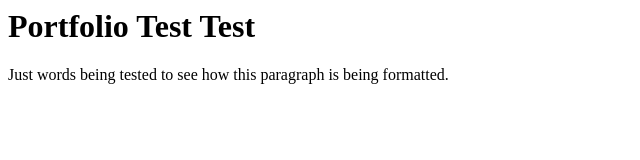
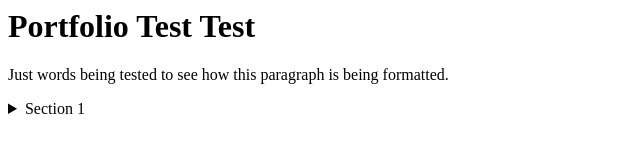
Before and after one commit to RafUrera/RafUrera.github.io, a plain HTML site: page index.html in a window 1280 px wide. Shown: the full height of the page, 0-640 px from the left. Drawn offline with Linux system fonts and the light colour scheme.

Commit message:
Update index.html

```diff
--- a/index.html
+++ b/index.html
@@ -7,6 +7,10 @@
     <body>
     <h1>Portfolio Test Test</h1>
     <p>Just words being tested to see how this paragraph is being formatted.</p>
+    <details>
+        <summary>Section 1</summary>
+        So you can create sections like this.
+    </details>
     </body>
 
 </html>
```
